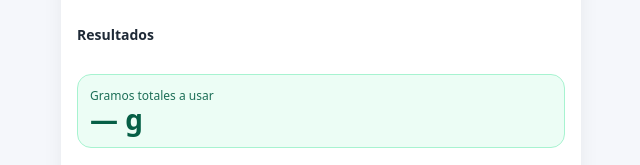
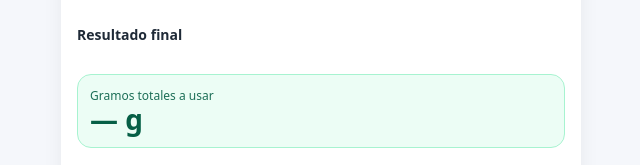
Before and after one commit to capalma2/pwa-dolical, a plain HTML site: page index.html in a window 1280 px wide. Shown: the part 464-629 px from the top of the page, 319-959 px from the left. Drawn offline with Linux system fonts and the light colour scheme.

Commit message:
Update index.html

```diff
--- a/index.html
+++ b/index.html
@@ -88,7 +88,7 @@
           Revisa los datos: no se permiten ceros ni valores vacíos.
         </div>
 
-        <h2>Resultados</h2>
+        <h2>Resultado final</h2>
 
         <div class="result">
           <div class="small">Gramos totales a usar</div>
```
